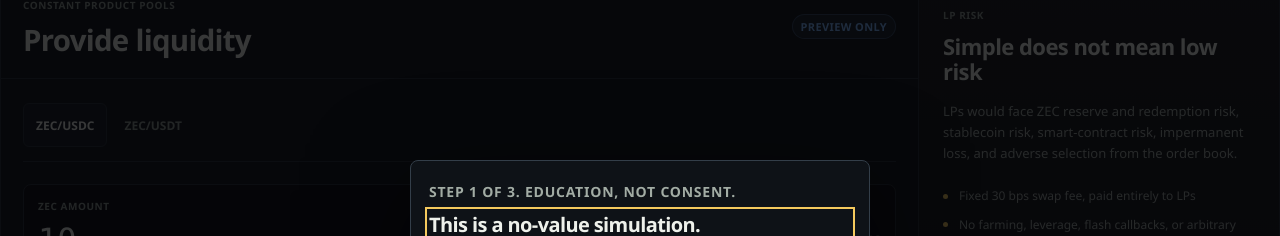
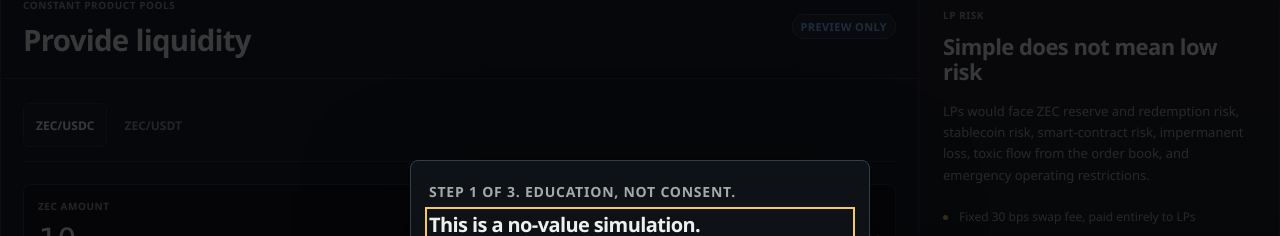
Before and after one commit to EauDoon/Phlebas, a Next.js app: page /liquidity in a window 1280 px wide. Shown: the part 123-359 px from the top of the page. Built offline with nearby package versions, Linux system fonts and the light colour scheme.

Commit message:
feat: surface PRODUCT_SPEC toxic-flow LP risk copy

```diff
--- a/src/components/liquidity-panel.tsx
+++ b/src/components/liquidity-panel.tsx
@@ -8,6 +8,9 @@ import { custodyRedemptionCopy, publicLinkabilityCopy } from "@/lib/review-copy"
 import {
   burnShares,
   emptyShareCopy,
+  lpEmptyBookCopy,
+  lpFeedBlockCopy,
+  lpRiskCopy,
   isLpPauseNotice,
   lpPauseNoticeCopy,
   lpBurnNoticeCopy,
@@ -301,9 +304,7 @@ export function LiquidityPanel({
               {gate.message}
               {gate.asOf ? ` As of ${gate.asOf}.` : ""}
               {" "}
-              {feedBlocksLp
-                ? "Burn stays available. Mint and swap stay off while the market-data feed is not illustrative."
-                : "Pool math is still a local preview. The empty book does not drain the pool."}
+              {feedBlocksLp ? lpFeedBlockCopy() : lpEmptyBookCopy()}
             </p>
             {onRetryFeed && (
               <button type="button" className={styles.textButton} onClick={onRetryFeed}>
@@ -460,8 +461,7 @@ export function LiquidityPanel({
         <span className={styles.eyebrow}>LP risk</span>
         <h2 id="lp-risk-title">Simple does not mean low risk</h2>
         <p>
-          LPs would face ZEC reserve and redemption risk, stablecoin risk, smart-contract risk,
-          impermanent loss, and adverse selection from the order book.
+          {lpRiskCopy()}
         </p>
         <ul className={styles.cleanList}>
           <li>Fixed {AMM_FEE_BPS} bps swap fee, paid entirely to LPs</li>
```
Also changed, not shown: 1 other file (tests, documents, lock files or other folders).
